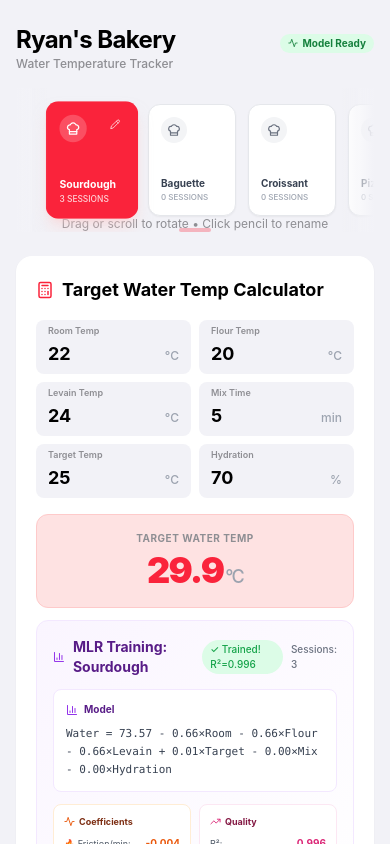
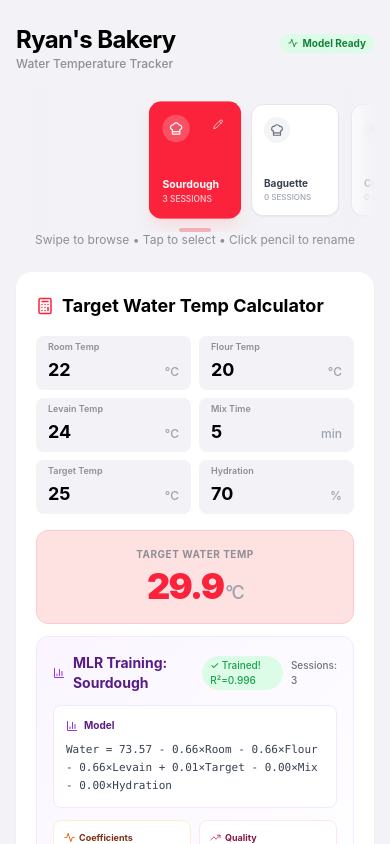
Before and after one commit to ghryan0000/dough-temp-tracker, a React (Vite) app: page / in a window 390 px wide. Shown: the top 844 px of the page. Built offline with nearby package versions, Linux system fonts and the light colour scheme.

Commit message:
fix: Allow first/last carousel items to be selectable and add mobile spacing
- Added spacer divs to carousel to allow first/last products to center
- Added mt-4 mobile margin between carousel and instruction text
- Updated instruction text to reflect new swipe/tap interaction

```diff
--- a/dough-temp-tracker.tsx
+++ b/dough-temp-tracker.tsx
@@ -362,8 +362,8 @@ export default function DoughTempTracker() {
                 onRename={handleRenameProduct}
               />
             </div>
-            <p className="text-xs text-apple-gray mt-0 text-center">
-              Drag or scroll to rotate • Click pencil to rename
+            <p className="text-xs text-apple-gray mt-4 md:mt-0 text-center">
+              Swipe to browse • Tap to select • Click pencil to rename
             </p>
           </div>
 
@@ -772,6 +772,9 @@ function JukeboxSelector({ products, selectedProductId, setRotation, setSelected
         onScroll={onScrollEnd}
         style={{ scrollSnapType: 'x mandatory' }}
       >
+        {/* Spacer to allow first item to center */}
+        <div className="flex-none" style={{ width: 'calc(50% - 44px)' }} />
+
         {products.map((product, index) => {
           const isActive = product.id === selectedProductId;
           const count = productCounts.find(p => p.id === product.id)?.count || 0;
@@ -834,6 +837,9 @@ function JukeboxSelector({ products, selectedProductId, setRotation, setSelected
             </div>
           );
         })}
+
+        {/* Spacer to allow last item to center */}
+        <div className="flex-none" style={{ width: 'calc(50% - 44px)' }} />
       </div>
 
       {/* Center indicator line */}
```
